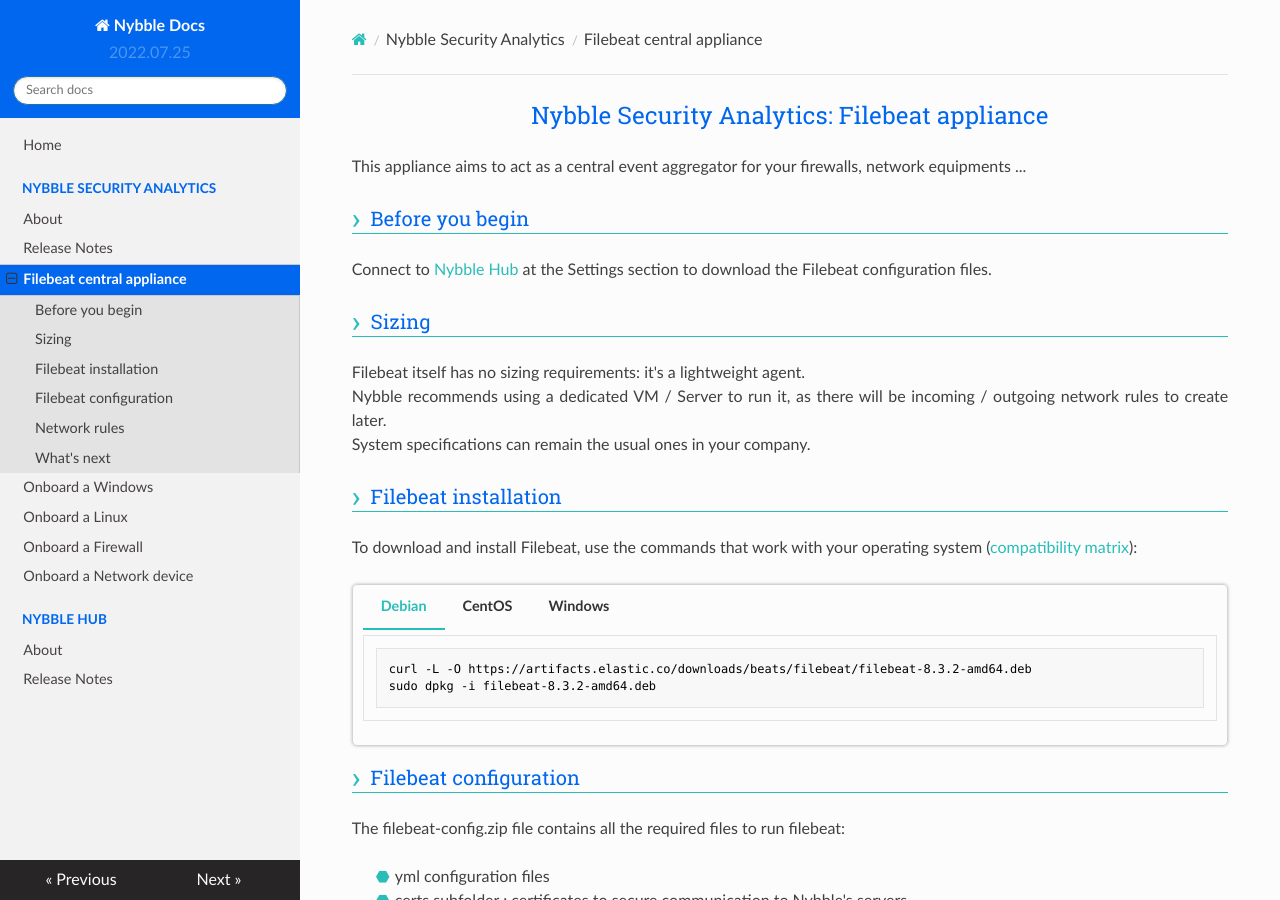
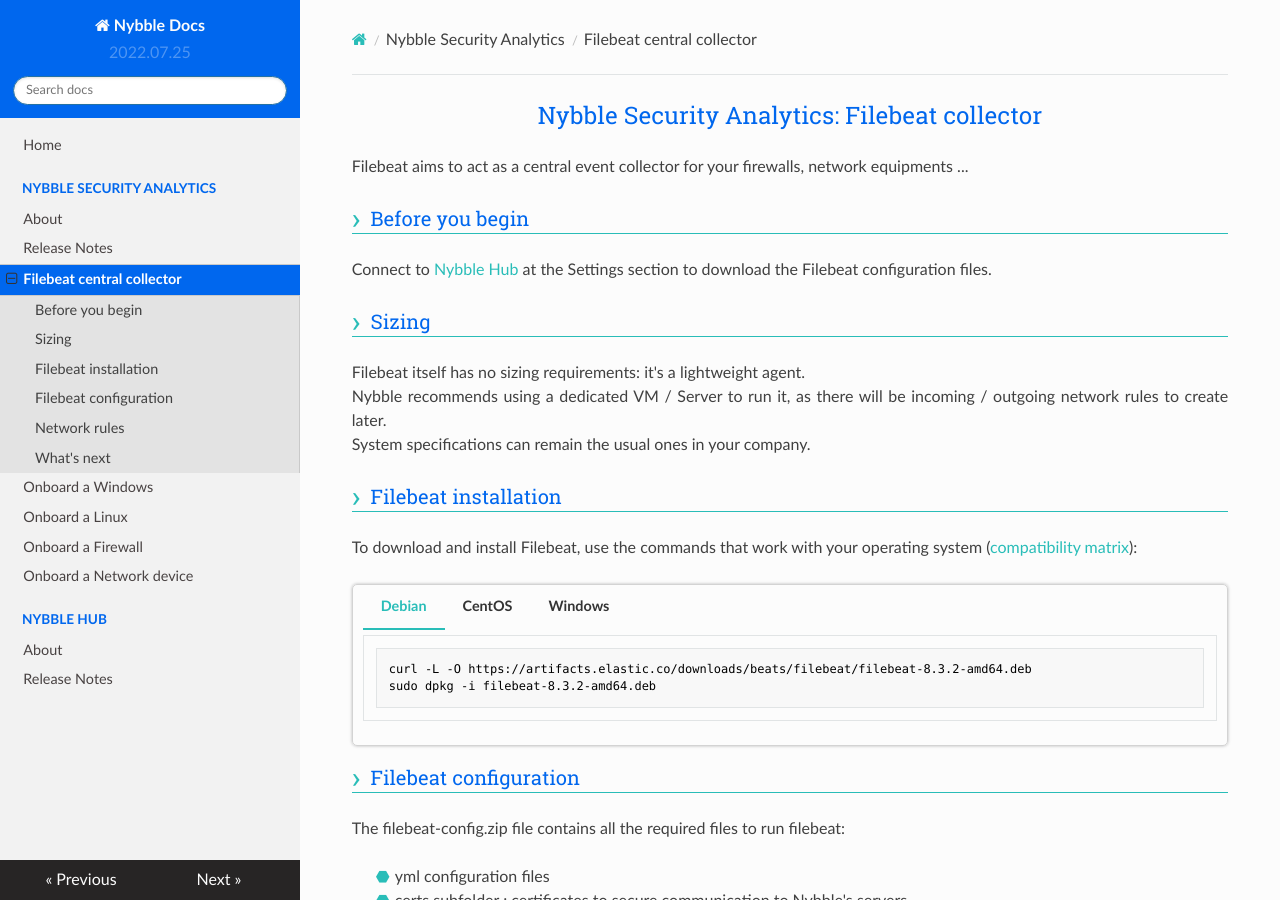
Before and after one commit to nybble-security/nybble-security.github.io, an MkDocs documentation site: the page built from docs/nsa/filebeat-collector.md, in a window 1280 px wide and 900 px high. Built offline with MkDocs 1.6.1, drawn with Linux system fonts in a browser that asks for light colours; nearby versions of some CDN libraries.

Commit message:
filebeat : appliance => collector

```diff
--- a/docs/nsa/filebeat-appliance.md
+++ b/docs/nsa/filebeat-collector.md
@@ -1,5 +1,5 @@
-# Nybble Security Analytics: Filebeat appliance
-This appliance aims to act as a central event aggregator for your firewalls, network equipments ...
+# Nybble Security Analytics: Filebeat collector
+Filebeat aims to act as a central event collector for your firewalls, network equipments ...
 
 ## Before you begin
 Connect to [Nybble Hub](https://hub.nybble-analytics.io/settings/agents){target=_blank} at the Settings section to download the Filebeat configuration files.
--- a/mkdocs.yml
+++ b/mkdocs.yml
@@ -7,7 +7,7 @@ nav:
  - Nybble Security Analytics:
    - About: nsa/overview.md
    - Release Notes: nsa/release-notes.md
-   - Filebeat central appliance: nsa/filebeat-appliance.md
+   - Filebeat central collector: nsa/filebeat-collector.md
    - Onboard a Windows: nsa/windows-onboarding.md
    - Onboard a Linux: nsa/linux-onboarding.md
    - Onboard a Firewall: nsa/firewall-onboarding.md
```
